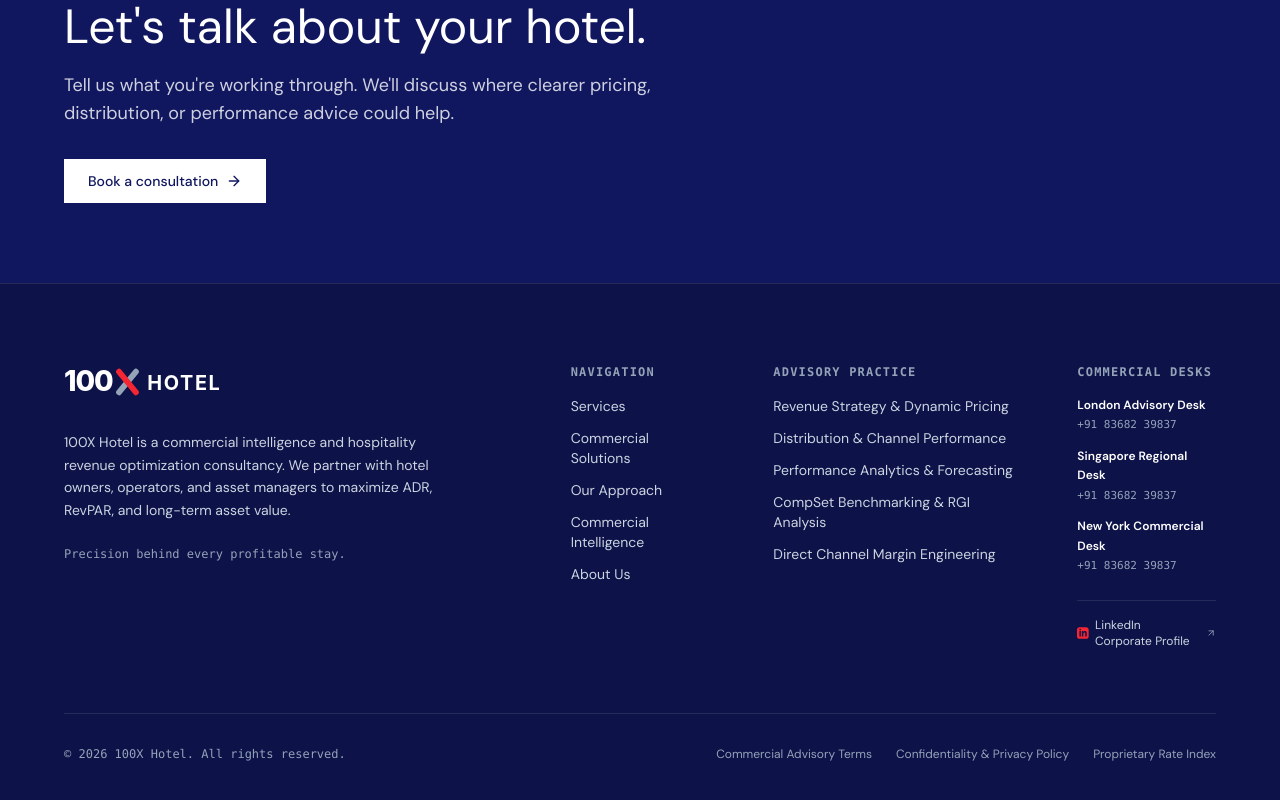
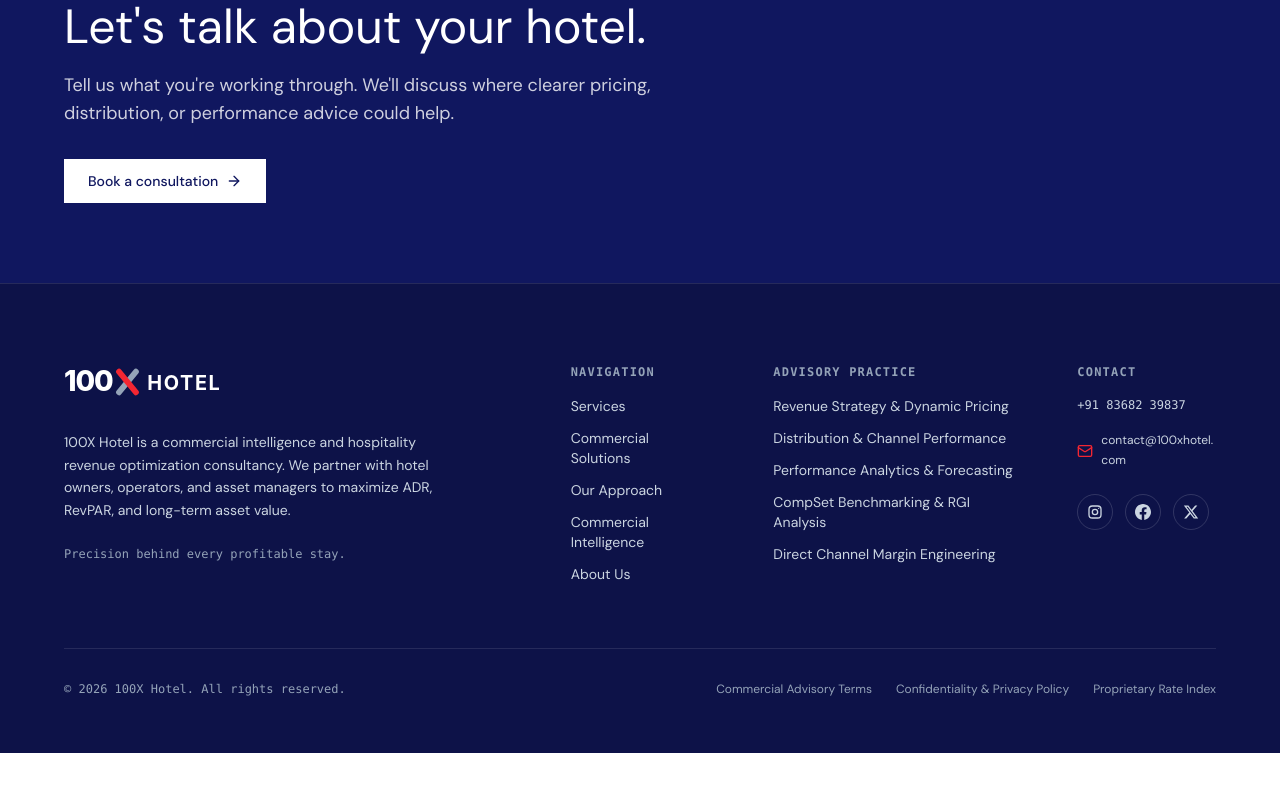
Before and after one commit to 100xhotels/100x-hotels, a Next.js app: page / in a window 1280 px wide. Shown: the part 6112-6912 px from the top of the page. After the commit the page ends 6865 px from the top, so only its background shows below. Built offline with nearby package versions, Linux system fonts and the light colour scheme.

Commit message:
update contact and social media links

```diff
--- a/src/components/Footer.tsx
+++ b/src/components/Footer.tsx
@@ -1,7 +1,7 @@
 import React from "react";
 import Link from "next/link";
 import { Logo } from "./Logo";
-import { ArrowUpRight } from "lucide-react";
+import { Mail } from "lucide-react";
 
 export function Footer() {
   return (
@@ -94,45 +94,62 @@ export function Footer() {
             </ul>
           </div>
 
-          {/* Commercial Desks / Contact Info Placeholders (Cols 10-12) */}
+          {/* Contact (Cols 10-12) */}
           <div className="lg:col-span-2">
             <div className="text-xs font-semibold uppercase tracking-widest text-slate-400 mb-4 font-mono">
-              Commercial Desks
+              Contact
             </div>
-            <div className="space-y-3 text-xs text-slate-300 leading-relaxed">
-              <div>
-                <span className="font-semibold text-white block">London Advisory Desk</span>
-                <a href="tel:+918368239837" className="text-slate-400 hover:text-white font-mono text-[11px] transition-colors">
-                  +91 83682 39837
-                </a>
-              </div>
-              <div>
-                <span className="font-semibold text-white block">Singapore Regional Desk</span>
-                <a href="tel:+918368239837" className="text-slate-400 hover:text-white font-mono text-[11px] transition-colors">
-                  +91 83682 39837
-                </a>
-              </div>
-              <div>
-                <span className="font-semibold text-white block">New York Commercial Desk</span>
-                <a href="tel:+918368239837" className="text-slate-400 hover:text-white font-mono text-[11px] transition-colors">
-                  +91 83682 39837
-                </a>
-              </div>
+            <div className="space-y-4 text-xs text-slate-300 leading-relaxed">
+              <a
+                href="tel:+918368239837"
+                className="block text-slate-300 hover:text-white font-mono text-[12px] transition-colors"
+              >
+                +91 83682 39837
+              </a>
+              <a
+                href="mailto:contact@100xhotel.com"
+                className="flex items-center gap-2 text-slate-300 hover:text-white transition-colors break-all"
+              >
+                <Mail className="w-4 h-4 shrink-0 text-[#F32632]" />
+                <span>contact@100xhotel.com</span>
+              </a>
             </div>
 
-            {/* LinkedIn Link */}
-            <div className="mt-6 pt-4 border-t border-white/10">
+            <div className="mt-6 flex items-center gap-3">
               <a
-                href="https://www.linkedin.com"
+                href="https://www.instagram.com/100xhotel"
                 target="_blank"
                 rel="noopener noreferrer"
-                className="inline-flex items-center gap-1.5 text-xs text-slate-300 hover:text-white transition-colors group"
+                aria-label="Instagram"
+                className="w-9 h-9 flex items-center justify-center rounded-full border border-white/15 text-slate-300 hover:text-white hover:border-white/40 transition-colors"
               >
-                <svg className="w-4 h-4 fill-current text-[#F32632]" viewBox="0 0 24 24">
-                  <path d="M19 0h-14c-2.761 0-5 2.239-5 5v14c0 2.761 2.239 5 5 5h14c2.762 0 5-2.239 5-5v-14c0-2.761-2.238-5-5-5zm-11 19h-3v-11h3v11zm-1.5-12.268c-.966 0-1.75-.79-1.75-1.764s.784-1.764 1.75-1.764 1.75.79 1.75 1.764-.783 1.764-1.75 1.764zm13.5 12.268h-3v-5.604c0-3.368-4-3.113-4 0v5.604h-3v-11h3v1.765c1.396-2.586 7-2.777 7 2.476v6.759z" />
+                <svg className="w-4 h-4" viewBox="0 0 24 24" fill="none" stroke="currentColor" strokeWidth="2" strokeLinecap="round" strokeLinejoin="round" aria-hidden="true">
+                  <rect x="3" y="3" width="18" height="18" rx="5" />
+                  <circle cx="12" cy="12" r="4" />
+                  <circle cx="17.5" cy="6.5" r="1" fill="currentColor" stroke="none" />
                 </svg>
-                <span>LinkedIn Corporate Profile</span>
-                <ArrowUpRight className="w-3.5 h-3.5 text-slate-400 group-hover:text-white transition-colors" />
+              </a>
+              <a
+                href="https://www.facebook.com/share/1JiKZMgfc9/"
+                target="_blank"
+                rel="noopener noreferrer"
+                aria-label="Facebook"
+                className="w-9 h-9 flex items-center justify-center rounded-full border border-white/15 text-slate-300 hover:text-white hover:border-white/40 transition-colors"
+              >
+                <svg className="w-4 h-4 fill-current" viewBox="0 0 24 24" aria-hidden="true">
+                  <path d="M24 12.073C24 5.405 18.627 0 12 0S0 5.405 0 12.073C0 18.1 4.388 23.094 10.125 24v-8.437H7.078v-3.49h3.047V9.413c0-3.026 1.792-4.698 4.533-4.698 1.312 0 2.686.236 2.686.236v2.97h-1.513c-1.49 0-1.956.932-1.956 1.887v2.267h3.328l-.532 3.49h-2.796V24C19.612 23.094 24 18.1 24 12.073z" />
+                </svg>
+              </a>
+              <a
+                href="https://x.com/100xhotel"
+                target="_blank"
+                rel="noopener noreferrer"
+                aria-label="X"
+                className="w-9 h-9 flex items-center justify-center rounded-full border border-white/15 text-slate-300 hover:text-white hover:border-white/40 transition-colors"
+              >
+                <svg className="w-4 h-4 fill-current" viewBox="0 0 24 24" aria-hidden="true">
+                  <path d="M18.244 2.25h3.308l-7.227 8.26 8.502 11.24h-6.657l-5.214-6.817-5.967 6.817H1.68l7.73-8.835L1.254 2.25H8.08l4.713 6.231zm-1.161 17.52h1.833L7.084 4.126H5.117z" />
+                </svg>
               </a>
             </div>
           </div>
```
